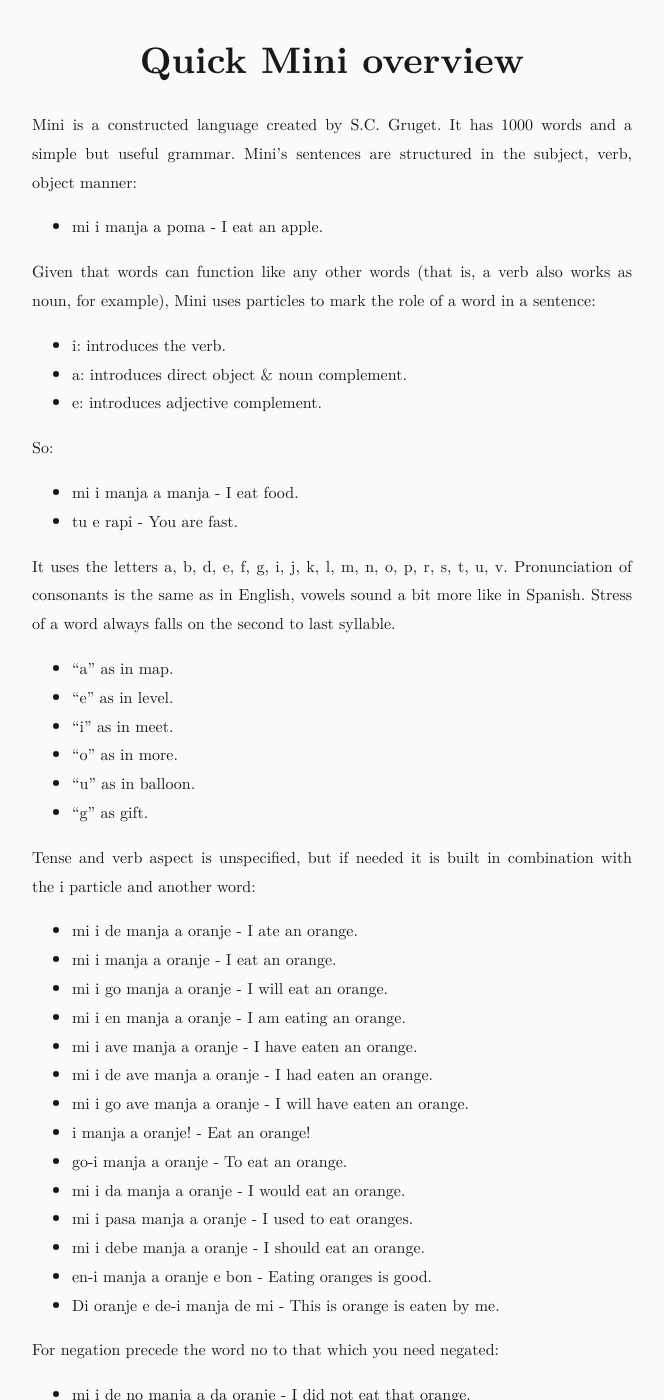
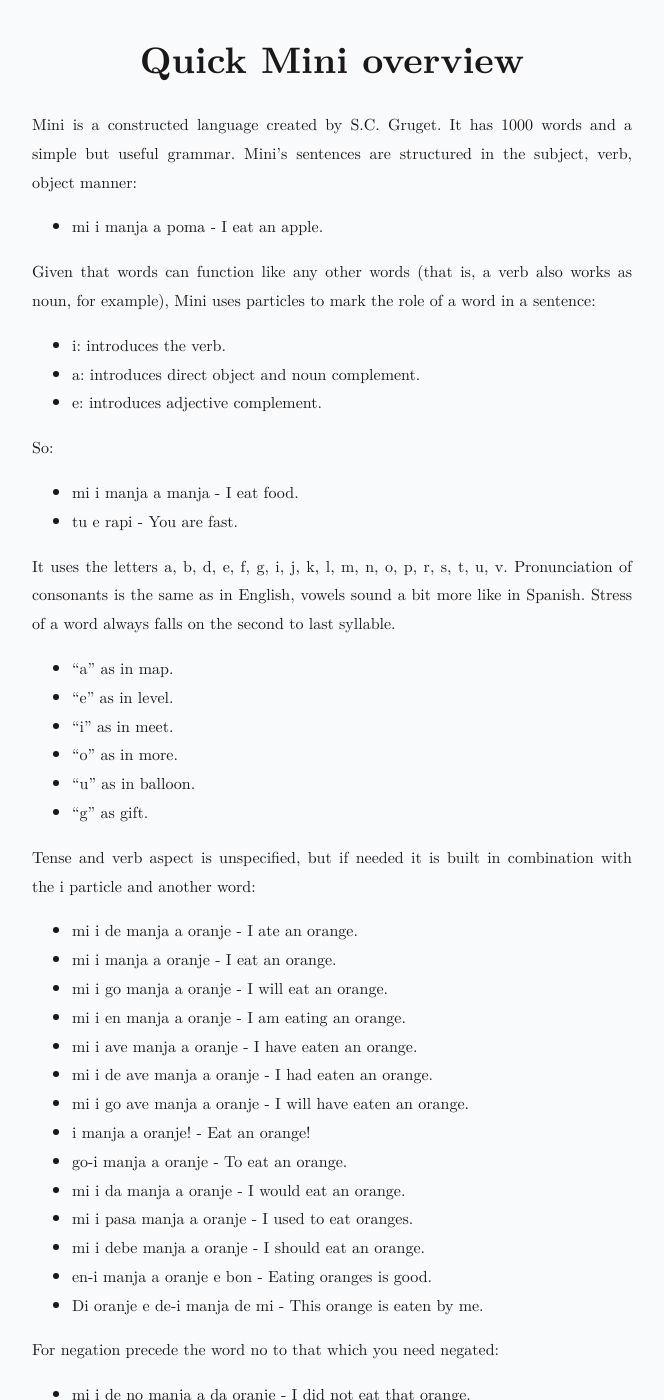
Before and after one commit to jProgr/jprogr.github.io, a Jekyll site: the page built from _posts/2023-02-05-mini.md, in a window 1280 px wide and 1400 px high. Shown: the whole window, without its empty margins (308-972 px from the left). Built offline with Jekyll 4.4.1, drawn with Linux system fonts in a browser that asks for light colours; some of the changed text lies outside the part shown.

Commit message:
Update content
Updated "Quick Mini overview".

```diff
--- a/_posts/2023-02-05-mini.md
+++ b/_posts/2023-02-05-mini.md
@@ -14,7 +14,7 @@ Mini is a constructed language created by S.C. Gruget. It has 1000 words and a s
 Given that words can function like any other words (that is, a verb also works as noun, for example), Mini uses particles to mark the role of a word in a sentence:
 
 - i: introduces the verb.
-- a: introduces direct object & noun complement.
+- a: introduces direct object and noun complement.
 - e: introduces adjective complement.
 
 So:
@@ -46,7 +46,7 @@ Tense and verb aspect is unspecified, but if needed it is built in combination w
 - mi i pasa manja a oranje - I used to eat oranges.
 - mi i debe manja a oranje - I should eat an orange.
 - en-i manja a oranje e bon - Eating oranges is good.
-- Di oranje e de-i manja de mi - This is orange is eaten by me.
+- Di oranje e de-i manja de mi - This orange is eaten by me.
 
 For negation precede the word no to that which you need negated:
 
```
Also changed, not shown: other parts of _posts/2023-02-05-mini.md (+1 -1 lines).
